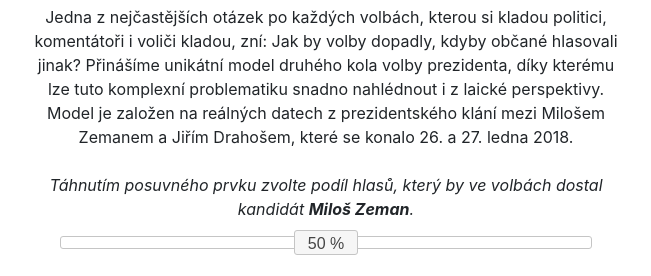
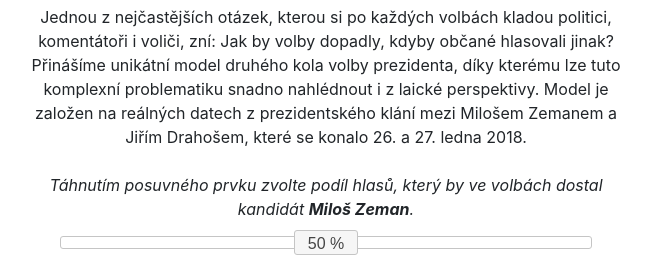
Before and after one commit to timichal/volebni-model, a plain HTML site: page index.html in a window 1280 px wide. Shown: the part 147-423 px from the top of the page, without its empty margins (314-965 px from the left). Drawn offline with nearby package versions, Linux system fonts and the light colour scheme.

Commit message:
Update index.html

```diff
--- a/index.html
+++ b/index.html
@@ -78,7 +78,7 @@
     </script>
     <div class="content">
     <h1>Prezidentské volby 2018:<br>Volební model</h1>
-    <div>Jedna z nejčastějších otázek po každých volbách, kterou si kladou politici, komentátoři i voliči kladou, zní: Jak by volby dopadly, kdyby občané hlasovali jinak? Přinášíme unikátní model druhého kola volby prezidenta, díky kterému lze tuto komplexní problematiku snadno nahlédnout i z laické perspektivy. Model je založen na reálných datech z prezidentského klání mezi Milošem Zemanem a Jiřím Drahošem, které se konalo 26. a 27. ledna 2018.</div><br>
+    <div>Jednou z nejčastějších otázek, kterou si po každých volbách kladou politici, komentátoři i voliči, zní: Jak by volby dopadly, kdyby občané hlasovali jinak? Přinášíme unikátní model druhého kola volby prezidenta, díky kterému lze tuto komplexní problematiku snadno nahlédnout i z laické perspektivy. Model je založen na reálných datech z prezidentského klání mezi Milošem Zemanem a Jiřím Drahošem, které se konalo 26. a 27. ledna 2018.</div><br>
     <div><i>Táhnutím posuvného prvku zvolte podíl hlasů, který by ve volbách dostal kandidát <b>Miloš Zeman</b>.</i></div>
     <div id="slider">
       <div id="custom-handle" class="ui-slider-handle"></div>
```
